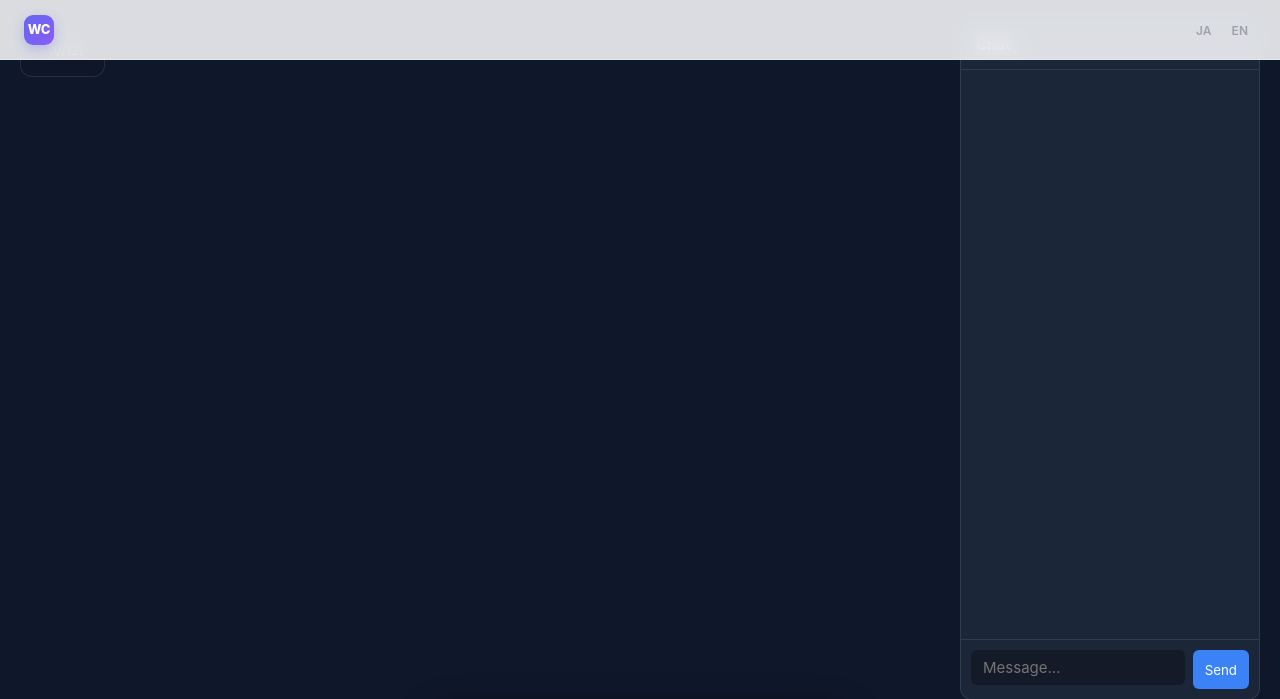
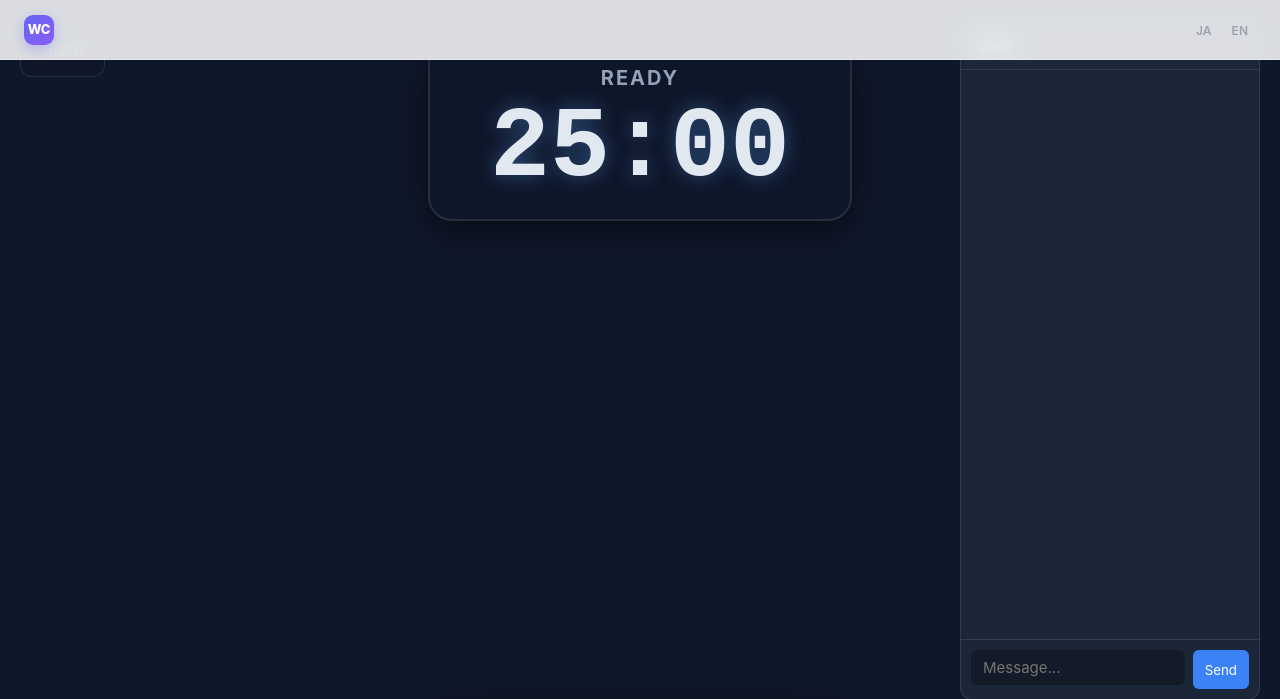
Before and after one commit to shimizukuuto-ai/virtual_classroom, a Python web app: template templates/study_room.html in a window 1280 px wide. Shown: the top 699 px of the page. Run offline with Jinja, Linux system fonts and the light colour scheme; the template is opened without the code that fills it, so the values that code supplies are empty.

Commit message:
Fix timer to HTML overlay for readability, fix avatar ID mismatch, add auto-seat

```diff
--- a/templates/study_room.html
+++ b/templates/study_room.html
@@ -9,6 +9,21 @@
     background: rgba(15, 23, 42, 0.8); padding: 15px 20px; border-radius: 12px;
     backdrop-filter: blur(5px); border: 1px solid rgba(255,255,255,0.1); pointer-events: none;
   }
+
+  /* タイマーをHTMLのオーバーレイとして上部中央に固定 */
+  .timer-overlay {
+    position: absolute; top: 40px; left: 50%; transform: translateX(-50%);
+    z-index: 20; text-align: center; pointer-events: none;
+    background: rgba(15, 23, 42, 0.85); padding: 20px 60px; border-radius: 24px;
+    border: 2px solid rgba(255,255,255,0.1); box-shadow: 0 10px 30px rgba(0,0,0,0.5);
+    backdrop-filter: blur(10px);
+  }
+  #timer-label { font-size: 20px; font-weight: bold; letter-spacing: 2px; color: #94a3b8; margin-bottom: 5px; }
+  #timer-digits { font-size: 100px; font-weight: 900; font-family: ui-monospace, 'Courier New', monospace; line-height: 1; text-shadow: 0 0 20px rgba(96,165,250,0.4); }
+  .state-focus #timer-digits { color: #60a5fa; }
+  .state-break #timer-digits { color: #34d399; }
+  .state-idle #timer-digits { color: #e2e8f0; }
+
   .ui-overlay {
     position: absolute; bottom: 30px; left: 50%; transform: translateX(-50%);
     display: flex; gap: 15px; z-index: 10; background: rgba(15, 23, 42, 0.8);
@@ -23,6 +38,7 @@
   .btn-focus { background: #3b82f6; }
   .btn-break { background: #10b981; }
   .btn-stop { background: #ef4444; }
+
   .chat-panel {
     position: absolute; right: 20px; top: 20px; width: 300px; height: calc(100vh - 120px);
     background: rgba(30, 41, 59, 0.9); border-radius: 12px; border: 1px solid rgba(255,255,255,0.1);
@@ -40,6 +56,12 @@
 <div class="room-info">
   <h2 style="margin: 0; font-size: 20px; color: #e2e8f0;">{{ cls.title }}</h2>
   <div style="font-size: 13px; color: #94a3b8; margin-top: 4px;">{{ T.room_study }} · {{ cls.subject }} ({{ members|length }}/12)</div>
+</div>
+
+<!-- HTMLタイマー -->
+<div class="timer-overlay state-idle" id="timer-container">
+  <div id="timer-label">READY</div>
+  <div id="timer-digits">25:00</div>
 </div>
 
 <div id="canvas-container"></div>
@@ -71,6 +93,7 @@ window.CLASS_ID = {{ cls.id }};
 window.USER_ID = {{ user.id }};
 window.MEMBERS = {{ members|tojson }};
 
+// ==== 3D Setup ====
 const container = document.getElementById('canvas-container');
 const scene = new THREE.Scene();
 scene.background = new THREE.Color(0x1e293b);
@@ -113,53 +136,13 @@ backWall.position.set(0, 5, -8);
 backWall.receiveShadow = true;
 scene.add(backWall);
 
-// 入口（Entrance）の表現
-const entranceMat = new THREE.MeshStandardMaterial({ color: 0x1e293b, emissive: 0x3b82f6, emissiveIntensity: 0.5 });
+// 入口サークル
+const entranceMat = new THREE.MeshStandardMaterial({ color: 0x3b82f6, transparent: true, opacity: 0.5 });
 const entrance = new THREE.Mesh(new THREE.CylinderGeometry(1.5, 1.5, 0.1, 32), entranceMat);
 entrance.position.set(0, 0.05, 6);
 scene.add(entrance);
 
-// タイマー（壁掛け）
-const timerCanvas = document.createElement('canvas');
-timerCanvas.width = 1024;
-timerCanvas.height = 512;
-const ctx = timerCanvas.getContext('2d');
-const timerTexture = new THREE.CanvasTexture(timerCanvas);
-timerTexture.colorSpace = THREE.SRGBColorSpace;
-timerTexture.minFilter = THREE.LinearFilter;
-timerTexture.anisotropy = renderer.capabilities.getMaxAnisotropy();
-
-function drawTimer(state, minutes, seconds, labelText) {
-  ctx.fillStyle = '#0f172a';
-  ctx.fillRect(0, 0, 1024, 512);
-  ctx.strokeStyle = '#334155';
-  ctx.lineWidth = 16;
-  ctx.strokeRect(8, 8, 1008, 496);
-
-  ctx.fillStyle = state === 'focus' ? '#60a5fa' : state === 'break' ? '#34d399' : '#94a3b8';
-  ctx.font = 'bold 60px sans-serif';
-  ctx.textAlign = 'center';
-  ctx.textBaseline = 'middle';
-  ctx.fillText(labelText, 512, 130);
-
-  ctx.fillStyle = '#ffffff';
-  ctx.font = 'bold 260px monospace';
-  ctx.fillText(`${minutes}:${seconds}`, 512, 320);
-
-  timerTexture.needsUpdate = true;
-}
-
-const timerBoard = new THREE.Mesh(
-  new THREE.PlaneGeometry(8, 4),
-  new THREE.MeshBasicMaterial({ map: timerTexture })
-);
-timerBoard.position.set(0, 4.5, -7.9);
-scene.add(timerBoard);
-
-const frame = new THREE.Mesh(new THREE.BoxGeometry(8.4, 4.4, 0.2), new THREE.MeshStandardMaterial({ color: 0x1e293b }));
-frame.position.set(0, 4.5, -8.0);
-scene.add(frame);
-
+// 机と椅子
 const seatPositions = [];
 for (let row = 0; row < 3; row++) {
   for (let col = 0; col < 4; col++) {
@@ -172,35 +155,27 @@ for (let row = 0; row < 3; row++) {
 function createDeskAndChair(x, z) {
   const group = new THREE.Group();
   const deskTop = new THREE.Mesh(new THREE.BoxGeometry(2, 0.1, 1), new THREE.MeshStandardMaterial({ color: 0x8b5a2b }));
-  deskTop.position.y = 0.75;
-  deskTop.castShadow = true; deskTop.receiveShadow = true;
-  group.add(deskTop);
+  deskTop.position.y = 0.75; deskTop.castShadow = true; deskTop.receiveShadow = true; group.add(deskTop);
 
   const legGeo = new THREE.BoxGeometry(0.1, 0.75, 0.1);
   const legMat = new THREE.MeshStandardMaterial({ color: 0x5c3a21 });
   [[-0.9, -0.4], [0.9, -0.4], [-0.9, 0.4], [0.9, 0.4]].forEach(([lx, lz]) => {
-    const leg = new THREE.Mesh(legGeo, legMat);
-    leg.position.set(lx, 0.375, lz);
-    leg.castShadow = true; group.add(leg);
+    const leg = new THREE.Mesh(legGeo, legMat); leg.position.set(lx, 0.375, lz); leg.castShadow = true; group.add(leg);
   });
 
   const chairSeat = new THREE.Mesh(new THREE.BoxGeometry(0.6, 0.1, 0.6), new THREE.MeshStandardMaterial({ color: 0x3b82f6 }));
-  chairSeat.position.set(0, 0.5, 0.8);
-  chairSeat.castShadow = true; group.add(chairSeat);
+  chairSeat.position.set(0, 0.5, 0.8); chairSeat.castShadow = true; group.add(chairSeat);
 
   const chairBack = new THREE.Mesh(new THREE.BoxGeometry(0.6, 0.6, 0.1), new THREE.MeshStandardMaterial({ color: 0x3b82f6 }));
-  chairBack.position.set(0, 0.8, 1.1);
-  chairBack.castShadow = true; group.add(chairBack);
+  chairBack.position.set(0, 0.8, 1.1); chairBack.castShadow = true; group.add(chairBack);
 
   group.position.set(x, 0, z);
   return group;
 }
 
-seatPositions.forEach((p) => {
-  scene.add(createDeskAndChair(p.x, p.z));
-});
+seatPositions.forEach((p) => { scene.add(createDeskAndChair(p.x, p.z)); });
 
-// 教室と同じアバター関数
+// アバター生成
 function createChibiAvatar({ name, seated = false, customHair = -1, customSkin = -1, customShirt = -1 }) {
   const g = new THREE.Group();
   const skinColors = [0xffd8b0, 0xffe0bd, 0xe0ac69, 0x8d5524, 0x5c3a21, 0x2a1a0a];
@@ -254,14 +229,15 @@ function createChibiAvatar({ name, seated = false, customHair = -1, customSkin =
 const avatarMap = {};
 const targetPositions = {};
 
+// APIからのデータ(members)と座席(positions)を元にアバターを配置
 function updateAvatarPositions(members, positions) {
-  members.forEach((m, idx) => {
+  members.forEach((m) => {
     if (m.role === 'teacher') return;
-    const uid = String(m.id);
+    // pollからのデータは id キー、Jinjaからのデータは user_id キーのため両対応
+    const uid = String(m.id !== undefined ? m.id : m.user_id);
     const seatIdx = positions[uid] !== undefined ? positions[uid] : -1;
 
-    // 席が割り当てられていればそこへ、なければ入口へ
-    let targetX = 0, targetZ = 6; // 入口
+    let targetX = 0, targetZ = 6; // デフォルトは入口
     let isSeated = false;
 
     if (seatIdx >= 0 && seatIdx < seatPositions.length) {
@@ -271,7 +247,7 @@ function updateAvatarPositions(members, positions) {
       isSeated = true;
     }
 
-    targetPositions[uid] = { x: targetX, z: targetZ };
+    targetPositions[uid] = { x: targetX, z: targetZ, seated: isSeated };
 
     if (!avatarMap[uid]) {
       const av = createChibiAvatar({
@@ -285,15 +261,19 @@ function updateAvatarPositions(members, positions) {
       scene.add(av);
       avatarMap[uid] = av;
     } else {
-      // 既存のアバターの座り状態を更新
+      // 既存のアバターの座り状態（高さ）を更新
       const av = avatarMap[uid];
       const body = av.children[0];
-      if (isSeated) {
+      const head = av.children[1];
+      const hair = av.children[2];
+      if (isSeated && body.position.y !== 0.55) {
         body.position.y = 0.55;
-        av.children[1].position.y = 1.1; // head
-      } else {
+        head.position.y = 1.1;
+        hair.position.y = 1.12;
+      } else if (!isSeated && body.position.y !== 0.7) {
         body.position.y = 0.7;
-        av.children[1].position.y = 1.25; // head
+        head.position.y = 1.25;
+        hair.position.y = 1.27;
       }
     }
   });
@@ -305,6 +285,7 @@ function animate() {
     const av = avatarMap[uid];
     const target = targetPositions[uid];
     if (av && target) {
+      // 補間移動
       av.position.x += (target.x - av.position.x) * 0.1;
       av.position.z += (target.z - av.position.z) * 0.1;
     }
@@ -314,6 +295,7 @@ function animate() {
 }
 animate();
 
+// ==== 席のクリック判定 ====
 const raycaster = new THREE.Raycaster();
 const mouse = new THREE.Vector2();
 const clickableSeats = [];
@@ -351,6 +333,7 @@ container.addEventListener('pointerdown', (e) => {
   container.addEventListener('pointerup', onPointerUp);
 });
 
+// ==== タイマーロジック（HTML表示） ====
 let timeLeft = 1500;
 let isRunning = false;
 let mode = 'idle';
@@ -360,9 +343,13 @@ function updateTimerDisplay() {
   const m = String(Math.floor(timeLeft / 60)).padStart(2, '0');
   const s = String(timeLeft % 60).padStart(2, '0');
   let label = 'READY';
-  if (mode === 'focus') label = 'FOCUS TIME';
-  if (mode === 'break') label = 'BREAK TIME';
-  drawTimer(mode, m, s, label);
+  let cls = 'state-idle';
+  if (mode === 'focus') { label = 'FOCUS TIME'; cls = 'state-focus'; }
+  if (mode === 'break') { label = 'BREAK TIME'; cls = 'state-break'; }
+
+  document.getElementById('timer-label').textContent = label;
+  document.getElementById('timer-digits').textContent = `${m}:${s}`;
+  document.getElementById('timer-container').className = `timer-overlay ${cls}`;
 }
 updateTimerDisplay();
 
@@ -396,6 +383,7 @@ setInterval(() => {
   }
 }, 1000);
 
+// ==== API連携 ====
 let lastMessageId = 0;
 let hasAutoSeated = false;
 
```
